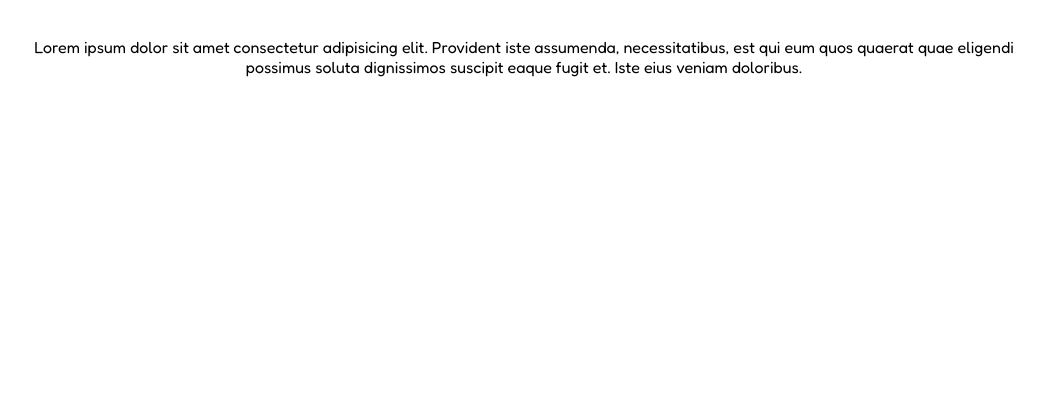
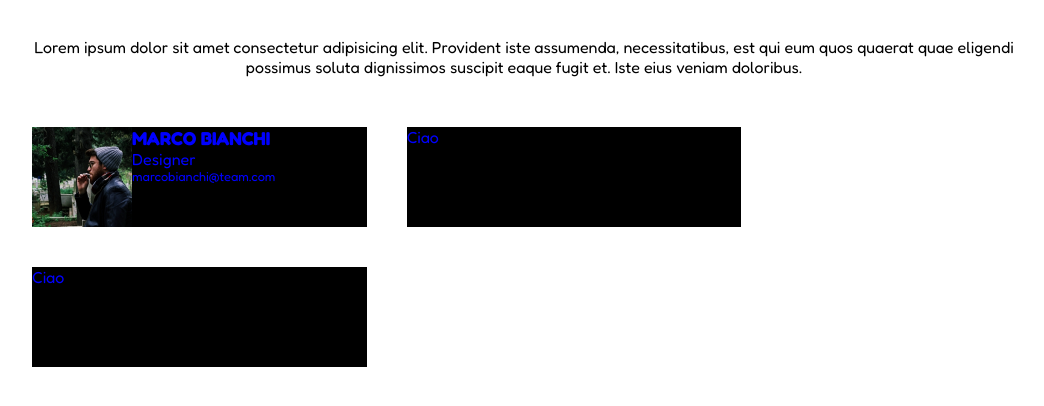
Before and after one commit to mirkosorrentino/html-css-float-cards, a plain HTML site: page index.html in a window 1280 px wide. Shown: the part 62-468 px from the top of the page, without its empty margins (116-1160 px from the left). Drawn offline with Linux system fonts and the light colour scheme.

Commit message:
Add:part of the first card

```diff
--- a/css/style.css
+++ b/css/style.css
@@ -41,3 +41,24 @@ h1 {
 main {
     margin-top: 30px;
 }
+
+/* grind */
+.column {
+    float: left;
+    width: calc(100%/3 - (20px/3));
+    background-color: black;
+    color: blue;
+    height: 100px;
+    margin: 20px;
+}
+
+.photo {
+    float: left;
+    vertical-align: middle;
+    height: 100px;
+    width: 100px;
+}
+
+.email {
+    font-size: 0.8rem;
+}
--- a/index.html
+++ b/index.html
@@ -27,7 +27,17 @@
         <div class="grind">
             <!-- row 1 -->
             <div class="row clearfix">
-                <div class="column"></div>
+                <!-- first column -->
+                <div class="column">
+                    <img src="img/male1.png" alt="Marco Bianchi photo" class="photo">
+                    <h3 class="name">MARCO BIANCHI</h3>
+                    <div class="job">Designer</div>
+                    <div class="email">marcobianchi@team.com</div>
+                </div>
+                <!-- second column -->
+                <div class="column">Ciao</div>
+                <!-- third cloumn -->
+                <div class="column">Ciao</div>
             </div>
             <!-- end row 1 -->
 
```
